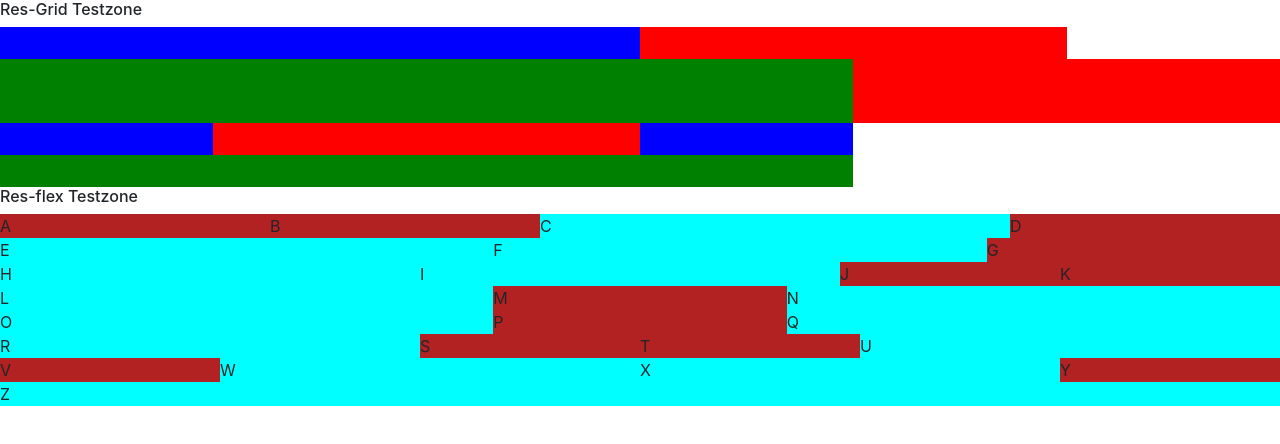
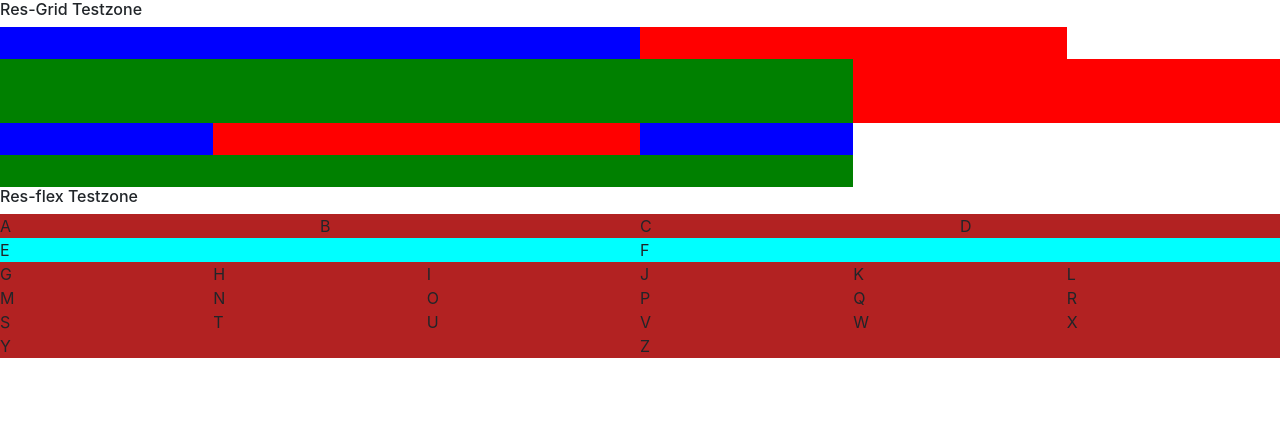
Before and after one commit to FranktheFurter/html-fiddler-container-queries-and-grid, a plain HTML site: page index.html in a window 1280 px wide. Drawn offline with nearby package versions, Linux system fonts and the light colour scheme.

Commit message:
testing splitting the containers

```diff
--- a/index.html
+++ b/index.html
@@ -100,25 +100,32 @@
         <div class="res-flex-sub-small">
             B
         </div>
-        <div class="res-flex-sub-large">
+        <div class="res-flex-sub-small">
             C
         </div>
         <div class="res-flex-sub-small">
             D
         </div>
+    </div>
+    <div class="res-flex-container">
+
+
         <div class="res-flex-sub-large">
             E
         </div>
         <div class="res-flex-sub-large">
             F
         </div>
+    </div>
+    <div class="res-flex-container">
+
         <div class="res-flex-sub-small">
             G
         </div>
-        <div class="res-flex-sub-large">
+        <div class="res-flex-sub-small">
             H
         </div>
-        <div class="res-flex-sub-large">
+        <div class="res-flex-sub-small">
             I
         </div>
         <div class="res-flex-sub-small">
@@ -127,25 +134,25 @@
         <div class="res-flex-sub-small">
             K
         </div>
-        <div class="res-flex-sub-large">
+        <div class="res-flex-sub-small">
             L
         </div>
         <div class="res-flex-sub-small">
             M
         </div>
-        <div class="res-flex-sub-large">
+        <div class="res-flex-sub-small">
             N
         </div>
-        <div class="res-flex-sub-large">
+        <div class="res-flex-sub-small">
             O
         </div>
         <div class="res-flex-sub-small">
             P
         </div>
-        <div class="res-flex-sub-large">
+        <div class="res-flex-sub-small">
             Q
         </div>
-        <div class="res-flex-sub-large">
+        <div class="res-flex-sub-small">
             R
         </div>
         <div class="res-flex-sub-small">
@@ -154,22 +161,22 @@
         <div class="res-flex-sub-small">
             T
         </div>
-        <div class="res-flex-sub-large">
+        <div class="res-flex-sub-small">
             U
         </div>
         <div class="res-flex-sub-small">
             V
         </div>
-        <div class="res-flex-sub-large">
+        <div class="res-flex-sub-small">
             W
         </div>
-        <div class="res-flex-sub-large">
+        <div class="res-flex-sub-small">
             X
         </div>
         <div class="res-flex-sub-small">
             Y
         </div>
-        <div class="res-flex-sub-large">
+        <div class="res-flex-sub-small">
             Z
         </div>
     </div>
```
